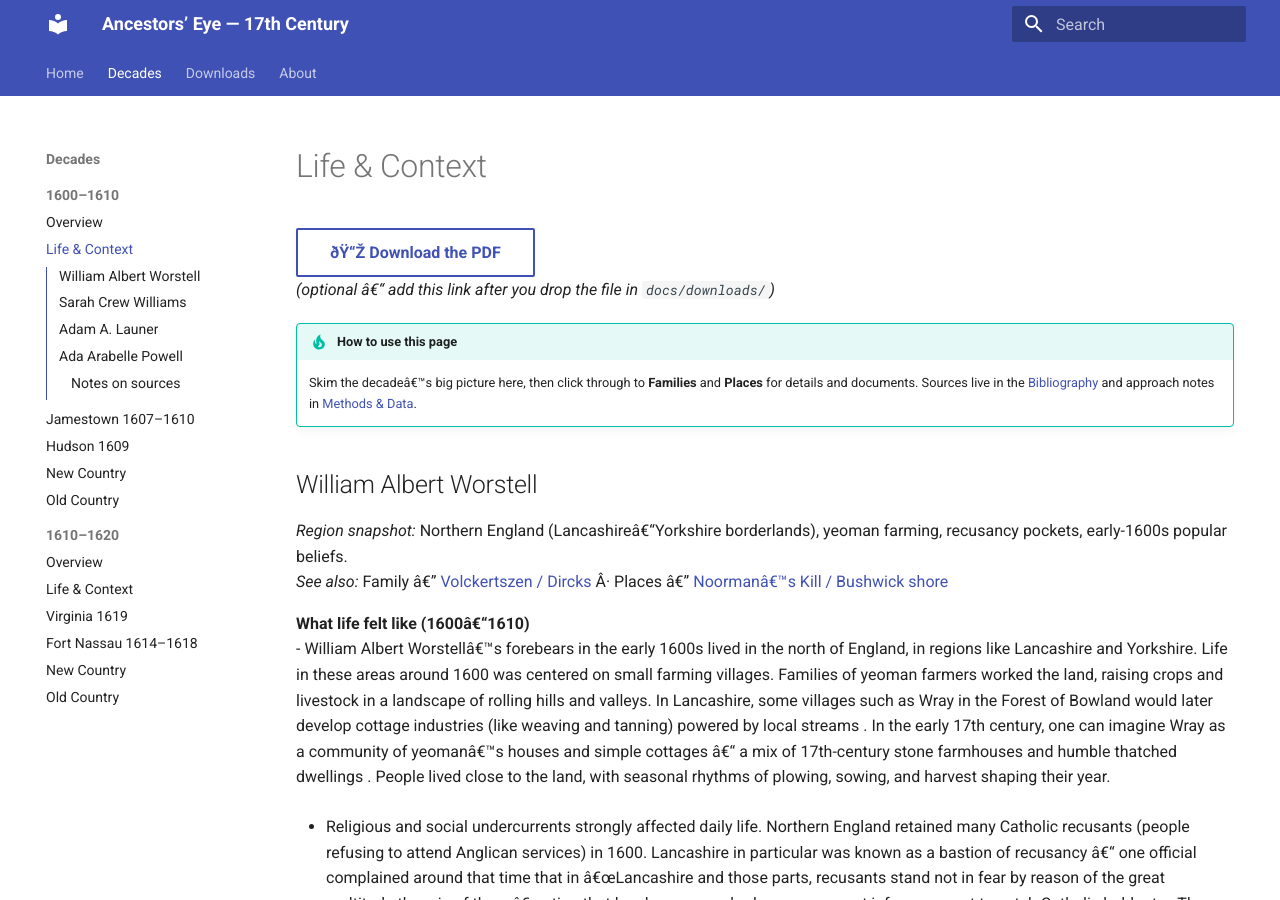
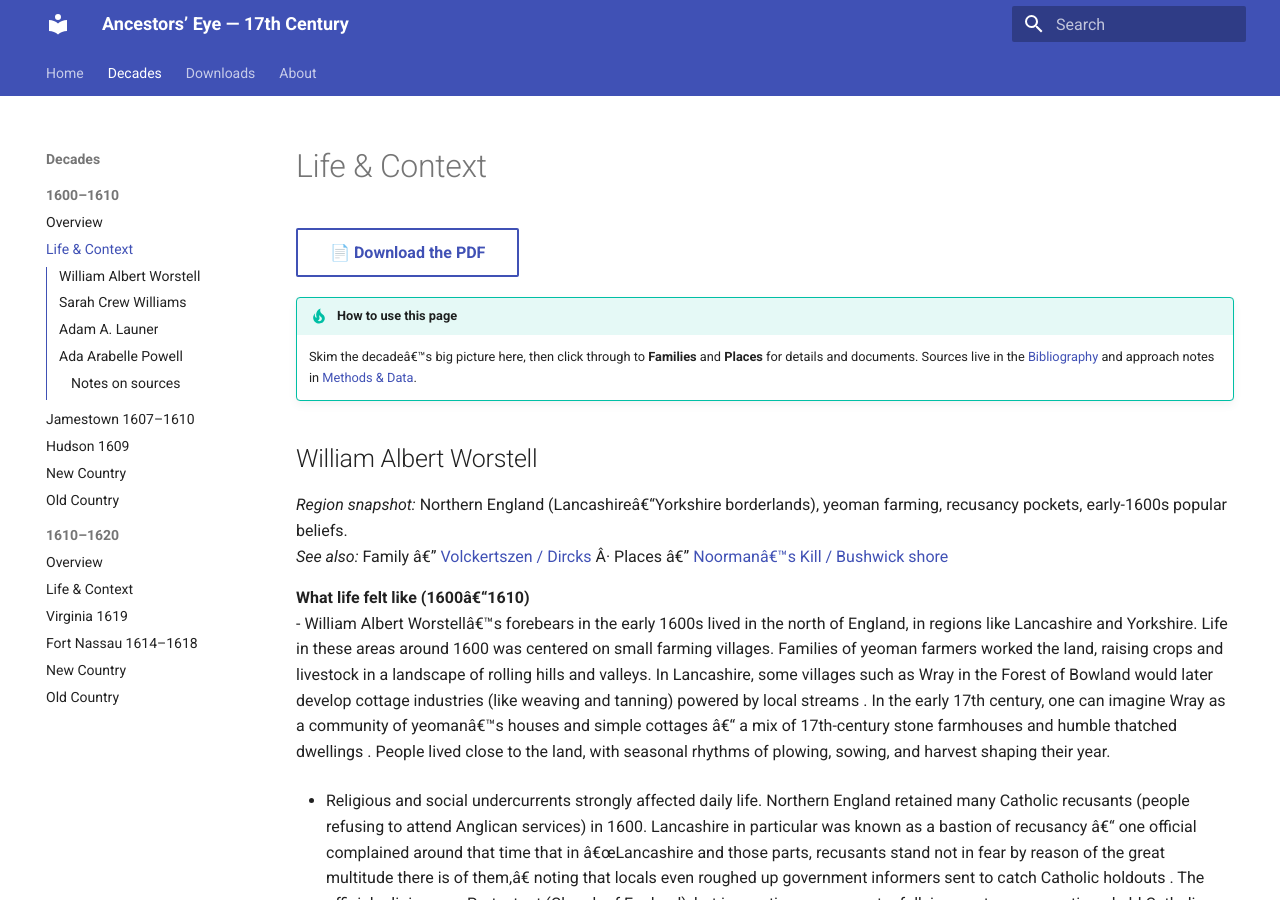
Before and after one commit to BillWorstell/WorstellWitnessWaybackMachine, an MkDocs documentation site: the page built from docs/decades/1600-1610/1600-1610-life.md, in a window 1280 px wide and 900 px high. Built offline with MkDocs 1.6.1 and Material for MkDocs 9.7.7, drawn with Linux system fonts in a browser that asks for light colours.

Commit message:
Update 1600-1610-life.md

```diff
--- a/docs/decades/1600-1610/1600-1610-life.md
+++ b/docs/decades/1600-1610/1600-1610-life.md
@@ -3,8 +3,8 @@
 summary: Four ancestral lineages in their places, 1600â€“1610 (England, Wales, Dutch Republic, Swiss/German lands).
 ---
 
-[ðŸ“Ž Download the PDF](../downloads/1600-1610-life.pdf){: .md-button }
-*(optional â€“ add this link after you drop the file in `docs/downloads/`)*
+[📄 Download the PDF](../../downloads/decades/1600-1610/1600-1610-life.pdf){ .md-button }
+
 
 !!! tip "How to use this page"
     Skim the decadeâ€™s big picture here, then click through to **Families** and **Places** for details and documents. Sources live in the [Bibliography](../bibliography.md) and approach notes in [Methods & Data](../methods-data.md).
```
